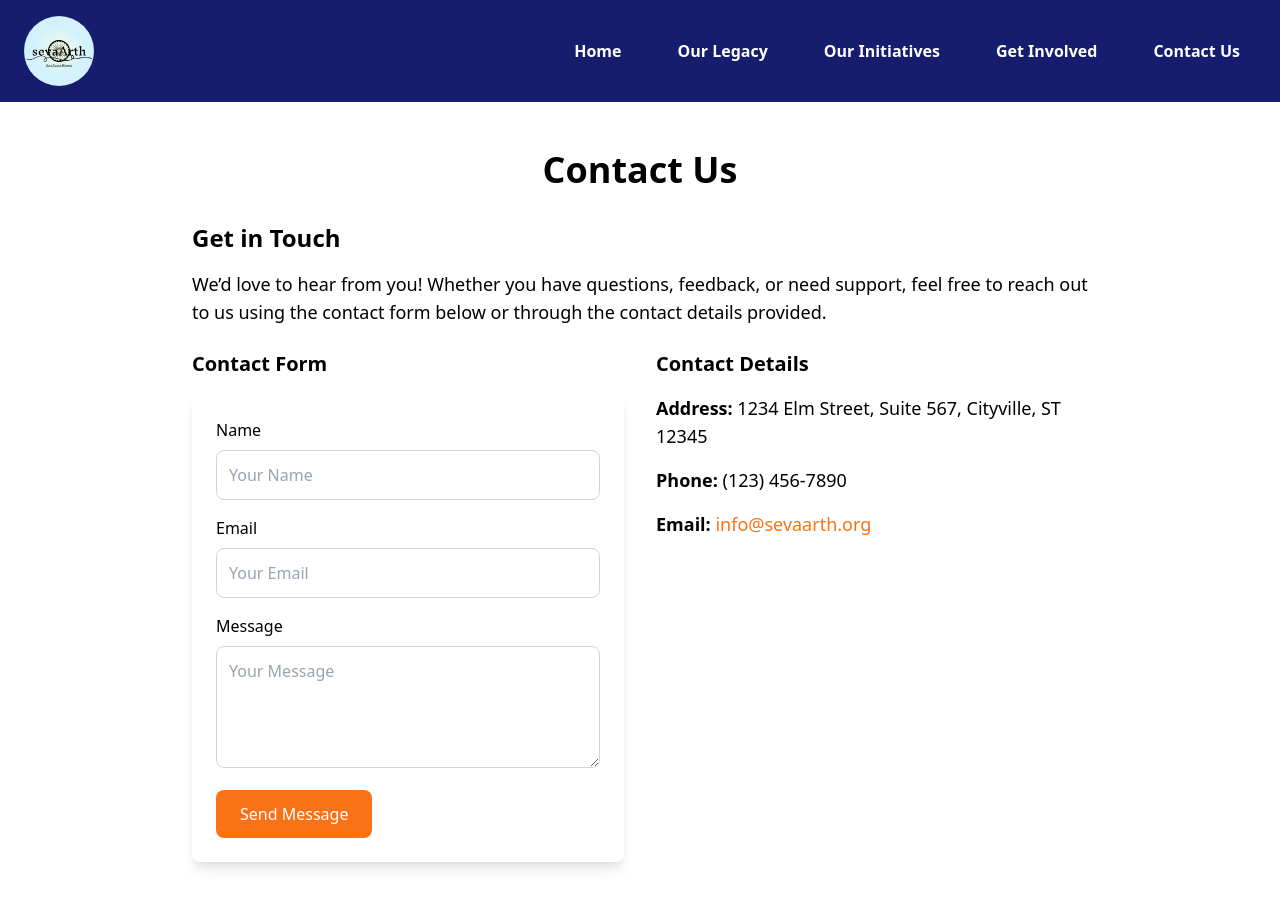
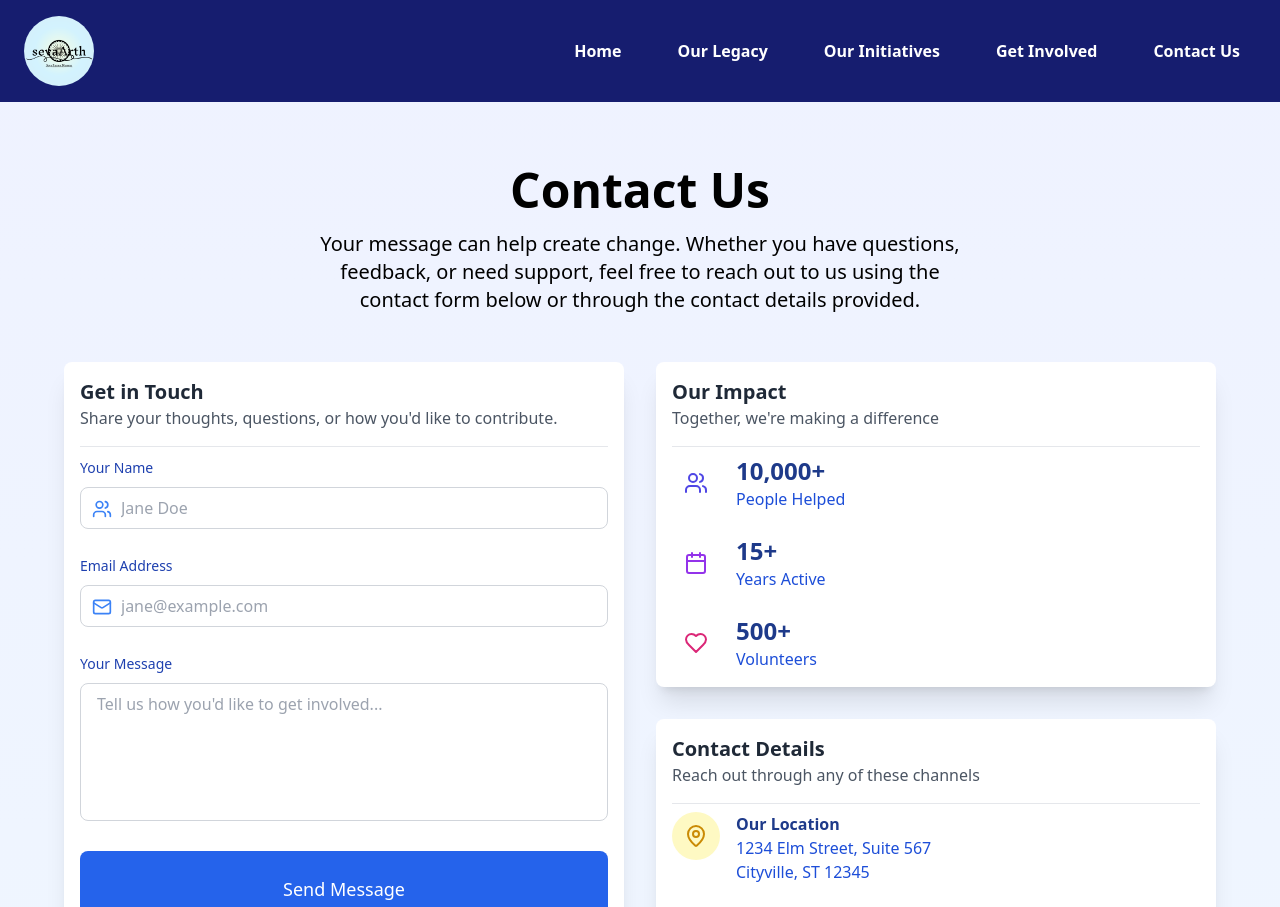
Before and after one commit to Sevaarth/sevaarth, a Next.js app: page /contactUs in a window 1280 px wide. Shown: the top 907 px of the page. Built offline with nearby package versions, Linux system fonts and the light colour scheme; no server answers.

Commit message:
Create common components(alert, button, card, input, textarea) and Update contactUs page and index.test.js

```diff
--- a/package.json
+++ b/package.json
@@ -14,6 +14,7 @@
     "@studio-freight/lenis": "^1.0.42",
     "eslint-plugin-react": "^7.36.1",
     "framer-motion": "^11.9.0",
+    "lucide-react": "^0.447.0",
     "mongoose": "^8.6.2",
     "next": "^14.2.11",
     "nodemailer": "^6.9.15",
--- /dev/null
+++ b/src/components/common/button.js
@@ -0,0 +1,21 @@
+// components/ui/button.js
+const Button = ({ type, onClick, className, disabled, variant, children }) => {
+  const baseClasses = "transition-all duration-200 rounded-lg px-4 py-2";
+  const variantClasses =
+    variant === "outline"
+      ? "border border-gray-300 bg-white text-gray-700 hover:bg-gray-100"
+      : "bg-blue-500 text-white hover:bg-blue-600";
+
+  return (
+    <button
+      type={type}
+      onClick={onClick}
+      className={`${baseClasses} ${variantClasses} ${className}`}
+      disabled={disabled}
+    >
+      {children}
+    </button>
+  );
+};
+
+export { Button };
--- /dev/null
+++ b/src/components/common/card.js
@@ -0,0 +1,26 @@
+// components/ui/card.js
+const Card = ({ children, className }) => {
+  return (
+    <div className={`bg-white shadow-md rounded-lg p-4 ${className}`}>
+      {children}
+    </div>
+  );
+};
+
+const CardHeader = ({ children }) => {
+  return <div className="border-b pb-4 mb-2">{children}</div>;
+};
+
+const CardTitle = ({ children }) => {
+  return <h2 className="text-xl font-semibold text-gray-800">{children}</h2>;
+};
+
+const CardDescription = ({ children }) => {
+  return <p className="text-gray-600">{children}</p>;
+};
+
+const CardContent = ({ children }) => {
+  return <div>{children}</div>;
+};
+
+export { Card, CardHeader, CardTitle, CardDescription, CardContent };
--- /dev/null
+++ b/src/components/common/input.js
@@ -0,0 +1,26 @@
+// components/ui/input.js
+const Input = ({
+  type,
+  id,
+  name,
+  placeholder,
+  value,
+  onChange,
+  className,
+  required,
+}) => {
+  return (
+    <input
+      type={type}
+      id={id}
+      name={name}
+      placeholder={placeholder}
+      value={value}
+      onChange={onChange}
+      className={`border border-gray-300 rounded-lg px-4 py-2 w-full focus:outline-none focus:ring focus:ring-blue-300 ${className}`}
+      required={required}
+    />
+  );
+};
+
+export { Input };
--- /dev/null
+++ b/src/components/common/textarea.js
@@ -0,0 +1,26 @@
+// components/ui/textarea.js
+const Textarea = ({
+  id,
+  name,
+  rows,
+  placeholder,
+  value,
+  onChange,
+  className,
+  required,
+}) => {
+  return (
+    <textarea
+      id={id}
+      name={name}
+      rows={rows}
+      placeholder={placeholder}
+      value={value}
+      onChange={onChange}
+      className={`border border-gray-300 rounded-lg px-4 py-2 w-full focus:outline-none focus:ring focus:ring-blue-300 ${className}`}
+      required={required}
+    />
+  );
+};
+
+export { Textarea };
--- a/src/pages/contactUs.js
+++ b/src/pages/contactUs.js
@@ -1,5 +1,25 @@
 import { useState } from "react";
-import { toast, Toaster } from "react-hot-toast";
+import toast, { Toaster } from "react-hot-toast"; // Import toast and Toaster
+import {
+  Card,
+  CardContent,
+  CardHeader,
+  CardTitle,
+  CardDescription,
+} from "@/components/common/card";
+import { Input } from "@/components/common/input";
+import { Textarea } from "@/components/common/textarea";
+import { Button } from "@/components/common/button";
+
+import {
+  Mail,
+  Phone,
+  MapPin,
+  Loader2,
+  Heart,
+  Users,
+  Calendar,
+} from "lucide-react";
 
 const ContactUs = () => {
   const [formData, setFormData] = useState({
@@ -21,141 +41,233 @@ const ContactUs = () => {
     setIsLoading(true);
 
     try {
-      const response = await fetch("/api/contact", {
-        method: "POST",
-        headers: {
-          "Content-Type": "application/json",
-        },
-        body: JSON.stringify(formData),
-      });
-
-      if (!response.ok) {
-        throw new Error("Failed to send message");
-      }
-
-      toast.success("Your message has been sent! We will contact you soon.");
+      await new Promise((resolve) => setTimeout(resolve, 1500));
+      toast.success(
+        "Thank you for reaching out! Together, we can make a difference.",
+      );
       resetFormData();
     } catch (error) {
-      toast.error(error.message);
+      toast.error(
+        "We apologize, there was an error sending your message. Please try again.",
+      );
     } finally {
       setIsLoading(false);
     }
   };
 
   const resetFormData = () => {
-    setFormData({
-      name: "",
-      email: "",
-      message: "",
-    });
+    setFormData({ name: "", email: "", message: "" });
   };
 
+  const impactStats = [
+    {
+      icon: Users,
+      label: "People Helped",
+      value: "10,000+",
+      color: "text-indigo-600",
+    },
+    {
+      icon: Calendar,
+      label: "Years Active",
+      value: "15+",
+      color: "text-purple-600",
+    },
+    { icon: Heart, label: "Volunteers", value: "500+", color: "text-pink-600" },
+  ];
+
   return (
-    <>
-      <Toaster position="top-center" reverseOrder={false} />
-      <section className="bg-beige min-h-screen py-12 px-4">
-        <div className="max-w-4xl mx-auto">
-          <h1 className="text-4xl font-bold text-brown text-center mb-8">
-            Contact Us
-          </h1>
-          <section className="mb-12">
-            <h2 className="text-2xl font-semibold text-brown mb-4">
+    <div className="bg-gradient-to-b from-[#bccaff3d] to-blue-50 min-h-screen py-16 px-4 sm:px-6 lg:px-8">
+      <Toaster /> {/* Add Toaster component for notifications */}
+      <div className="max-w-6xl mx-auto">
+        <div className="text-center mb-12">
+          <h1 className="text-4xl md:text-5xl font-bold  mb-4">Contact Us</h1>
+          <p className="text-lg md:text-xl  max-w-2xl mx-auto">
+            Your message can help create change. Whether you have questions,
+            feedback, or need support, feel free to reach out to us using the
+            contact form below or through the contact details provided.
+          </p>
+        </div>
+
+        <div className="grid md:grid-cols-2 gap-8 items-start">
+          <Card className="shadow-xl border-blue-100 bg-white">
+            <CardHeader>
+              <CardTitle className="text-2xl text-blue-900">
                 Get in Touch
-            </h2>
-            <p className="text-lg text-brown mb-6">
-              We’d love to hear from you! Whether you have questions, feedback,
-              or need support, feel free to reach out to us using the contact
-              form below or through the contact details provided.
-            </p>
-            <div className="flex flex-col md:flex-row gap-8">
-              <div className="md:w-1/2">
-                <h3 className="text-xl font-semibold text-brown mb-4">
-                  Contact Form
-                </h3>
-                <form
-                  className="bg-white p-6 rounded-lg shadow-lg"
-                  onSubmit={handleSubmit}
+              </CardTitle>
+              <CardDescription>
+                Share your thoughts, questions, or how you'd like to contribute.
+              </CardDescription>
+            </CardHeader>
+            <CardContent>
+              <form onSubmit={handleSubmit} className="space-y-6">
+                <div className="space-y-2">
+                  <label
+                    htmlFor="name"
+                    className="text-sm font-medium text-blue-800"
                   >
-                  <div className="mb-4">
-                    <label htmlFor="name" className="block text-brown mb-2">
-                      Name
+                    Your Name
                   </label>
-                    <input
+                  <div className="relative">
+                    <Users className="absolute left-3 top-3 h-5 w-5 text-blue-500" />
+                    <Input
                       type="text"
                       id="name"
                       name="name"
-                      placeholder="Your Name"
-                      className="w-full p-3 border border-gray-300 rounded-lg"
+                      placeholder="Jane Doe"
                       value={formData.name}
                       onChange={handleChange}
+                      className="pl-10 border-blue-200 focus:border-blue-500 focus:ring-blue-500"
                       required
                     />
                   </div>
-                  <div className="mb-4">
-                    <label htmlFor="email" className="block text-brown mb-2">
-                      Email
+                </div>
+
+                <div className="space-y-2">
+                  <label
+                    htmlFor="email"
+                    className="text-sm font-medium text-blue-800"
+                  >
+                    Email Address
                   </label>
-                    <input
+                  <div className="relative">
+                    <Mail className="absolute left-3 top-3 h-5 w-5 text-blue-500" />
+                    <Input
                       type="email"
                       id="email"
                       name="email"
-                      placeholder="Your Email"
-                      className="w-full p-3 border border-gray-300 rounded-lg"
+                      placeholder="jane@example.com"
                       value={formData.email}
                       onChange={handleChange}
+                      className="pl-10 border-blue-200 focus:border-blue-500 focus:ring-blue-500"
                       required
                     />
                   </div>
-                  <div className="mb-4">
-                    <label htmlFor="message" className="block text-brown mb-2">
-                      Message
+                </div>
+
+                <div className="space-y-2">
+                  <label
+                    htmlFor="message"
+                    className="text-sm font-medium text-blue-800"
+                  >
+                    Your Message
                   </label>
-                    <textarea
+                  <Textarea
                     id="message"
                     name="message"
-                      rows="4"
-                      placeholder="Your Message"
-                      className="w-full p-3 border border-gray-300 rounded-lg"
+                    rows={5}
+                    placeholder="Tell us how you'd like to get involved..."
                     value={formData.message}
                     onChange={handleChange}
+                    className="border-blue-200 focus:border-blue-500 focus:ring-blue-500 resize-none"
                     required
-                    ></textarea>
+                  />
                 </div>
-                  <button
+
+                <Button
                   type="submit"
-                    className={`bg-orange-500 text-white px-6 py-3 rounded-lg hover:bg-orange-600 transition ${isLoading ? "opacity-50" : ""}`}
+                  className="w-full bg-blue-600 hover:bg-blue-700 text-white py-6 text-lg"
                   disabled={isLoading}
                 >
-                    {isLoading ? "Sending..." : "Send Message"}
-                  </button>
+                  {isLoading ? (
+                    <>
+                      <Loader2 className="mr-2 h-5 w-5 animate-spin" />
+                      Sending...
+                    </>
+                  ) : (
+                    "Send Message"
+                  )}
+                </Button>
               </form>
+            </CardContent>
+          </Card>
+
+          <div className="space-y-8">
+            <Card className="shadow-xl border-blue-100 bg-white">
+              <CardHeader>
+                <CardTitle className="text-2xl text-blue-900">
+                  Our Impact
+                </CardTitle>
+                <CardDescription>
+                  Together, we're making a difference
+                </CardDescription>
+              </CardHeader>
+              <CardContent>
+                <div className="grid gap-6">
+                  {impactStats.map((stat, index) => {
+                    const Icon = stat.icon;
+                    return (
+                      <div key={index} className="flex items-center space-x-4">
+                        <div className={`bg-${stat.color} p-3 rounded-full`}>
+                          <Icon className={`h-6 w-6 ${stat.color}`} />
                         </div>
-              <div className="md:w-1/2">
-                <h3 className="text-xl font-semibold text-brown mb-4">
-                  Contact Details
+                        <div>
+                          <div className="text-2xl font-bold text-blue-900">
+                            {stat.value}
+                          </div>
+                          <div className="text-blue-700">{stat.label}</div>
+                        </div>
+                      </div>
+                    );
+                  })}
+                </div>
+              </CardContent>
+            </Card>
+
+            <Card className="shadow-xl border-blue-100 bg-white">
+              <CardHeader>
+                <CardTitle className="text-2xl text-blue-900">
+                  Contact Details{" "}
+                </CardTitle>
+                <CardDescription>
+                  Reach out through any of these channels
+                </CardDescription>
+              </CardHeader>
+              <CardContent>
+                <div className="space-y-6">
+                  <div className="flex items-start space-x-4">
+                    <div className="bg-yellow-100 p-3 rounded-full">
+                      <MapPin className="h-6 w-6 text-yellow-600" />
+                    </div>
+                    <div>
+                      <h3 className="font-semibold text-blue-900">
+                        Our Location
                       </h3>
-                <p className="text-lg text-brown mb-4">
-                  <strong>Address:</strong> 1234 Elm Street, Suite 567,
-                  Cityville, ST 12345
+                      <p className="text-blue-700">
+                        1234 Elm Street, Suite 567
                       </p>
-                <p className="text-lg text-brown mb-4">
-                  <strong>Phone:</strong> (123) 456-7890
-                </p>
-                <p className="text-lg text-brown">
-                  <strong>Email:</strong>{" "}
+                      <p className="text-blue-700">Cityville, ST 12345</p>
+                    </div>
+                  </div>
+                  <div className="flex items-start space-x-4">
+                    <div className="bg-green-100 p-3 rounded-full">
+                      <Phone className="h-6 w-6 text-green-600" />
+                    </div>
+                    <div>
+                      <h3 className="font-semibold text-blue-900">Phone</h3>
+                      <p className="text-blue-700">(123) 456-7890</p>
+                    </div>
+                  </div>
+                  <div className="flex items-start space-x-4">
+                    <div className="bg-purple-100 p-3 rounded-full">
+                      <Mail className="h-6 w-6 text-purple-600" />
+                    </div>
+                    <div>
+                      <h3 className="font-semibold text-blue-900">Email</h3>
                       <a
                         href="mailto:info@sevaarth.org"
-                    className="text-orange-500 hover:underline"
+                        className="text-blue-600 hover:underline"
                       >
                         info@sevaarth.org
                       </a>
-                </p>
                     </div>
                   </div>
-          </section>
                 </div>
-      </section>
-    </>
+              </CardContent>
+            </Card>
+          </div>
+        </div>
+      </div>
+    </div>
   );
 };
 
--- a/src/pages/index.js
+++ b/src/pages/index.js
@@ -9,7 +9,7 @@ export default function Home() {
     <>
       <Hero />
       <InfoCards />
-      <Template/>
+      <Template />
       <OurWork />
       <ProgrammesSection />
     </>
```
Also changed, not shown: src/components/common/alert.js (added, +23 -0 lines), 2 other files (tests, documents, lock files or other folders). Lines whose indentation alone changed are shown as unchanged.
